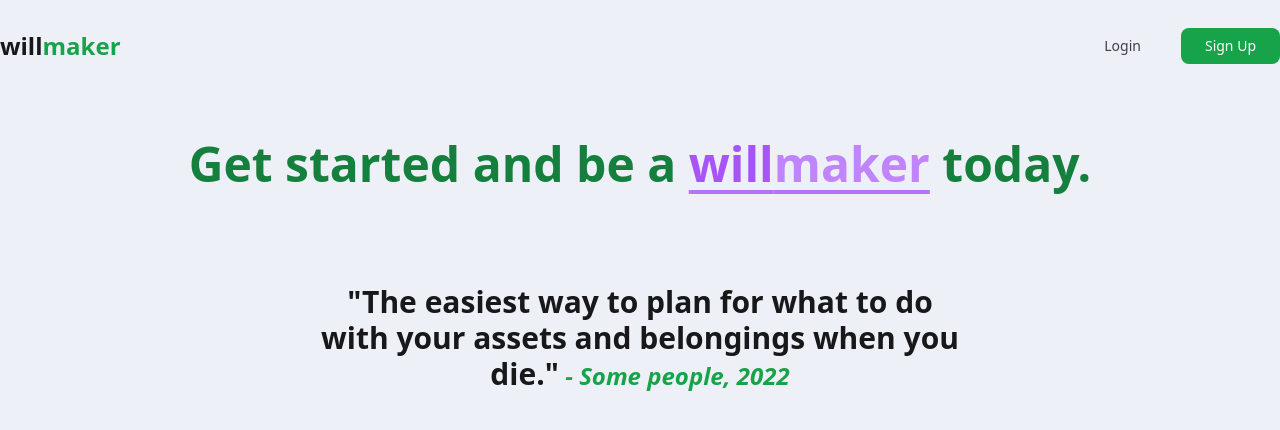
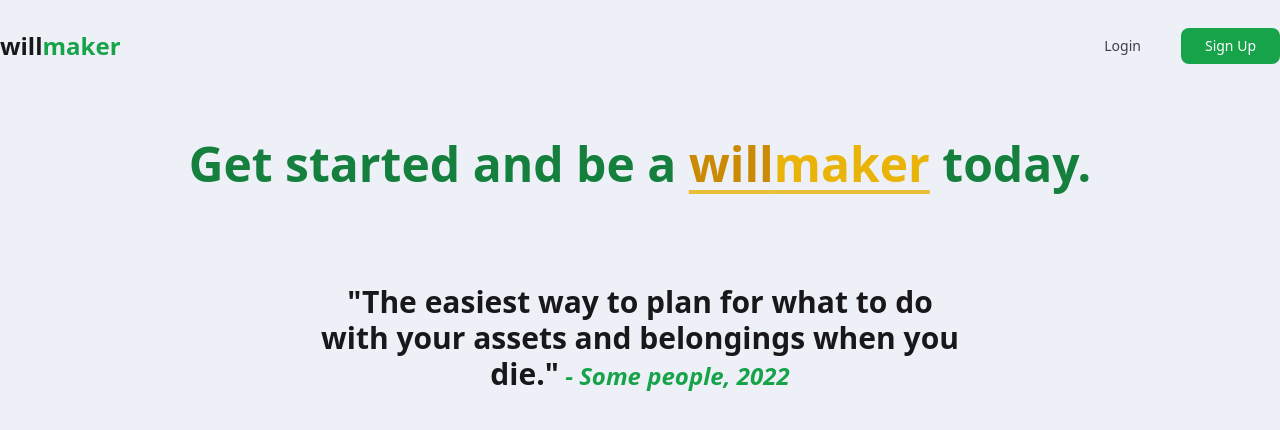
Before and after one commit to radiylon/will-maker-web, a React (Create React App) app: page / in a window 1280 px wide. Shown: the top 430 px of the page. Built offline with nearby package versions, Linux system fonts and the light colour scheme; no server answers.

Commit message:
Change purple to yellow

```diff
--- a/src/pages/Home.js
+++ b/src/pages/Home.js
@@ -13,8 +13,8 @@ function Home() {
         <h3 className='w-full my-12 text-5xl text-center font-bold text-green-700'>
           <span>Get started and be a </span>
           <span className='hover:opacity-75 transition duration-300'>
-            <Link to={user ? '/dashboard' : '/login'} className='underline underline-offset-8 decoration-purple-500/80'>
-              <span className='text-purple-500'>will</span><span className='text-purple-400'>maker</span>
+            <Link to={user ? '/dashboard' : '/login'} className='underline underline-offset-8 decoration-yellow-500/80'>
+              <span className='text-yellow-600'>will</span><span className='text-yellow-500'>maker</span>
             </Link>
           </span>
           <span> today.</span>
```
